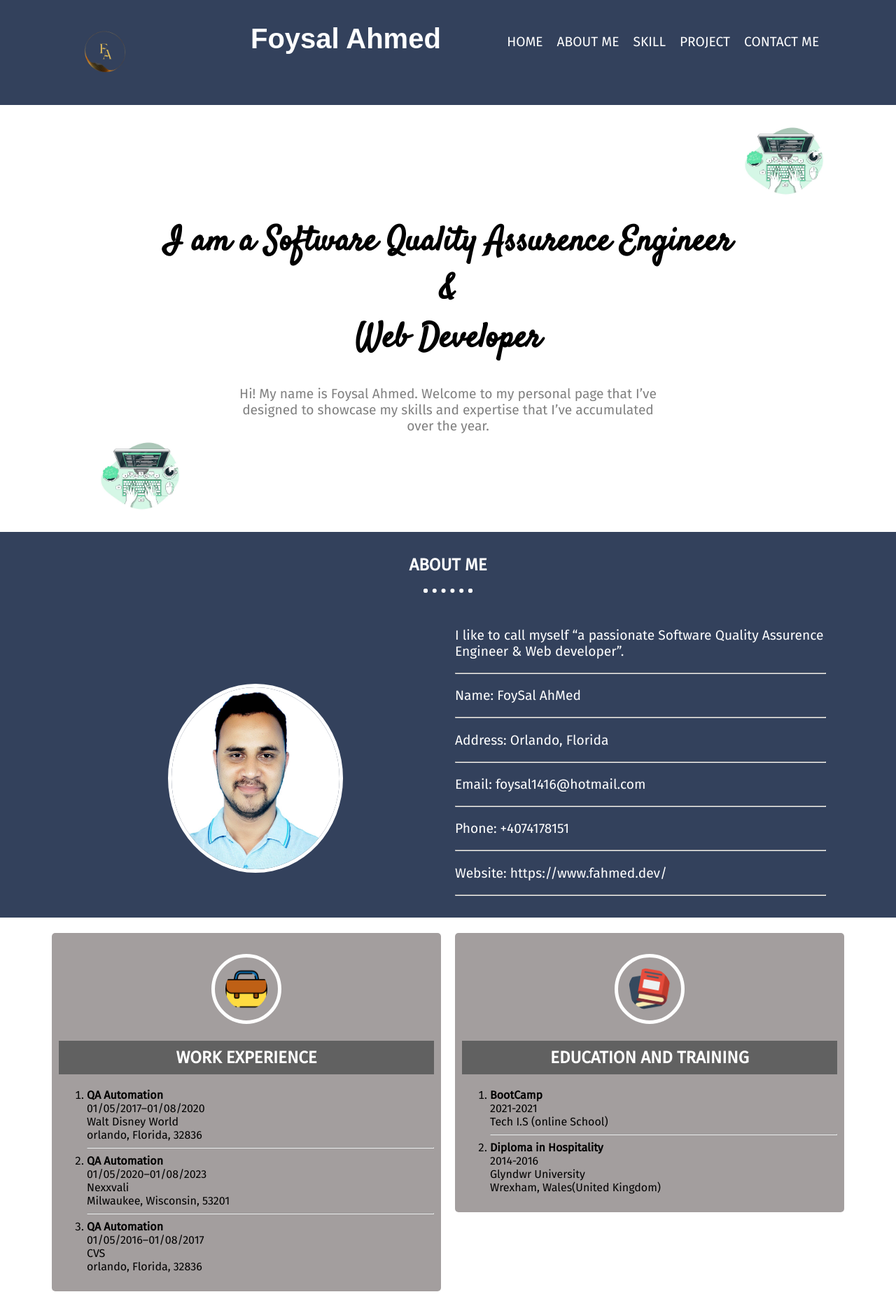
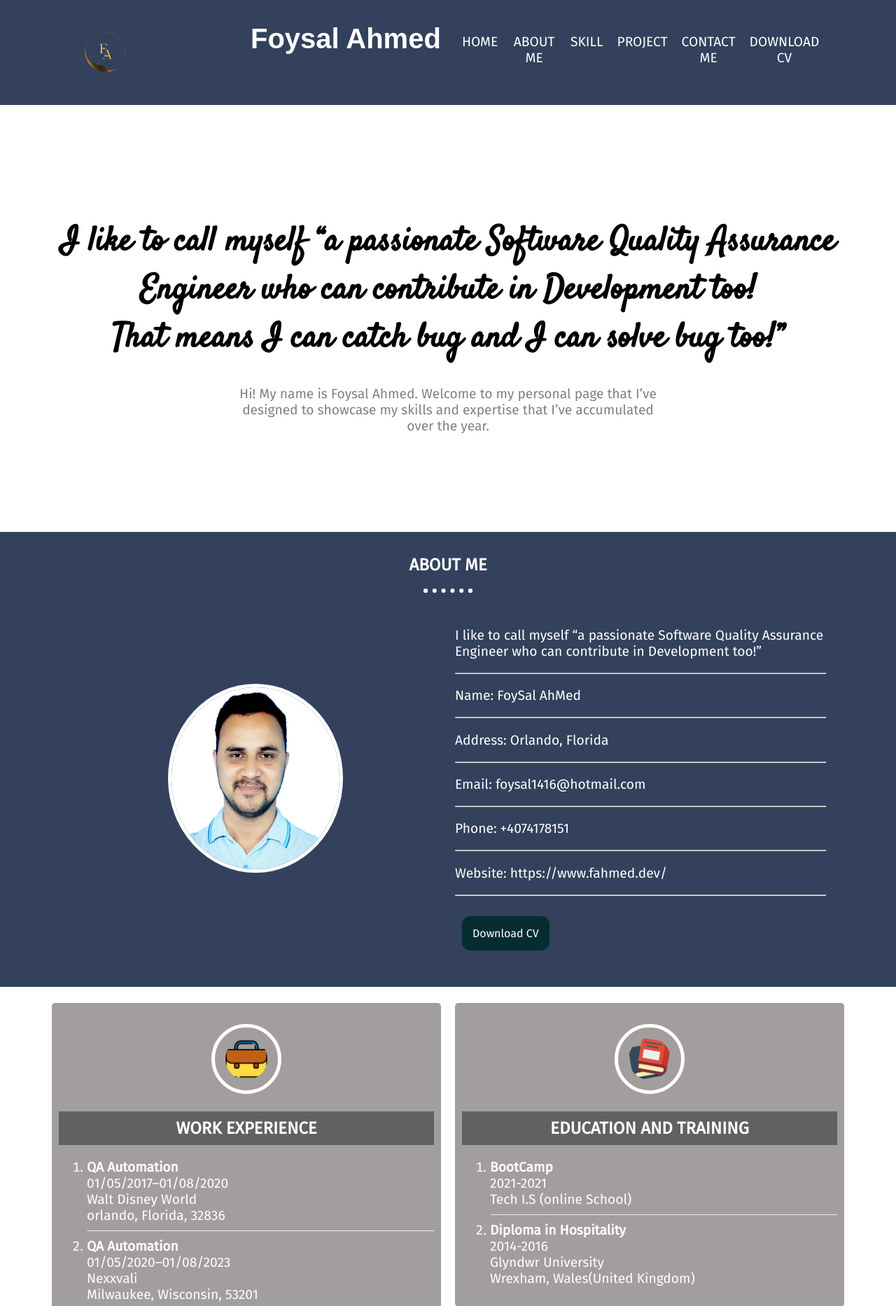
Before and after one commit to foysal90/portfolio, a PHP site: page / in a window 1280 px wide. Shown: the top 1866 px of the page at 70% size. Run offline with PHP 8.4, Linux system fonts and the light colour scheme; some web fonts are replaced.

Commit message:
added download

```diff
--- /dev/null
+++ b/download.js
@@ -0,0 +1,6 @@
+const downEle = document.getElementById("download");
+downEle.addEventListener("click", () => {
+  const span = document.getElementById("span");
+  downEle.style.backgroundColor = "red !important;";
+  downEle.style.color = "red";
+});
--- a/index.html
+++ b/index.html
@@ -42,6 +42,7 @@
             <a href="#skill-id">Skill</a>
             <a href="#projects-id">Project</a>
             <a href="#contact-id">Contact Me</a>
+            <a href="https://onedrive.live.com/edit.aspx?resid=662FFA031C4DBBF!304&cid=662ffa031c4dbbf&CT=1689822894853&OR=ItemsView" target="blank" download="pdffile.pdf">Download CV</a>
         </div>
     </div>
 
@@ -52,12 +53,14 @@
 
     <!-- profile starts from here  -->
     <div class="profile">
-        <img class="top-weather-icon" src="images/ppp.png" alt="top weather icon">
+        <!-- <img class="top-weather-icon" src="images/ppp.png" alt="top weather icon"> -->
         <div class="profile-desc">
-            <h1> I am a Software Quality Assurence Engineer <br> & <br> Web Developer</h1>
+            <!-- <h1> I am a Software Quality Assurence Engineer <br> & <br> Web Developer</h1>
+            <p>Hi! My name is Foysal Ahmed. Welcome to my personal page that I’ve designed to showcase my skills and expertise that I’ve accumulated over the year. </p> -->
+            <h1> I like to call myself “a passionate Software Quality Assurance Engineer who can contribute in Development too! <br> That means I can catch bug and I can solve bug too!”</h1>
             <p>Hi! My name is Foysal Ahmed. Welcome to my personal page that I’ve designed to showcase my skills and expertise that I’ve accumulated over the year. </p>
         </div>
-        <img class="bottom-weather-icon" src="images/ppp.png" alt="bottom weather icon">
+        <!-- <img class="bottom-weather-icon" src="images/ppp.png" alt="bottom weather icon"> -->
     </div>
     <!-- profile ends here  -->
 
@@ -75,7 +78,7 @@
             <img src="images/foysal.JPG" alt="">
         </div>
         <div class="aboutme-desc col-6">
-            <p>I like to call myself “a passionate Software Quality Assurence Engineer  & Web developer”. </p>
+            <p>I like to call myself “a passionate Software Quality Assurance Engineer who can contribute in Development too!” </p>
 
 
             <hr class="aboutme-hr">
@@ -90,11 +93,11 @@
             <p>Website: <a href="https://www.fahmed.dev/" target="blank">https://www.fahmed.dev/</a> </p>
             <hr class="aboutme-hr">
 
-            <!-- <p>
-                <a href="https://www.dropbox.com/s/hcrb4xwuvwpicf7/PERSONAL%20INFORMATIONAnisul%20Islam.pdf?dl=0" target="blank" download="">
+            <p>
+                <a href="https://onedrive.live.com/edit.aspx?resid=662FFA031C4DBBF!304&cid=662ffa031c4dbbf&CT=1689822894853&OR=ItemsView" target="blank" download="pdffile.pdf">
                     <button class="cv-button">Download CV</button>
-                </a>
-            </p> -->
+
+            </p>
 
         </div>
 
@@ -572,6 +575,8 @@
 
     <!-- footer ends here  -->
 
+    <script src="download.js"></script>
+
 
     <script src="https://cdn.jsdelivr.net/npm/bootstrap@5.0.0-beta3/dist/js/bootstrap.bundle.min.js" integrity="sha384-JEW9xMcG8R+pH31jmWH6WWP0WintQrMb4s7ZOdauHnUtxwoG2vI5DkLtS3qm9Ekf" crossorigin="anonymous"></script>
 </body>
--- a/style.css
+++ b/style.css
@@ -41,6 +41,7 @@ p{
 /* for mobile  */
 [class*="col-"]{
     width: 100%;
+
 }
 
 
```
